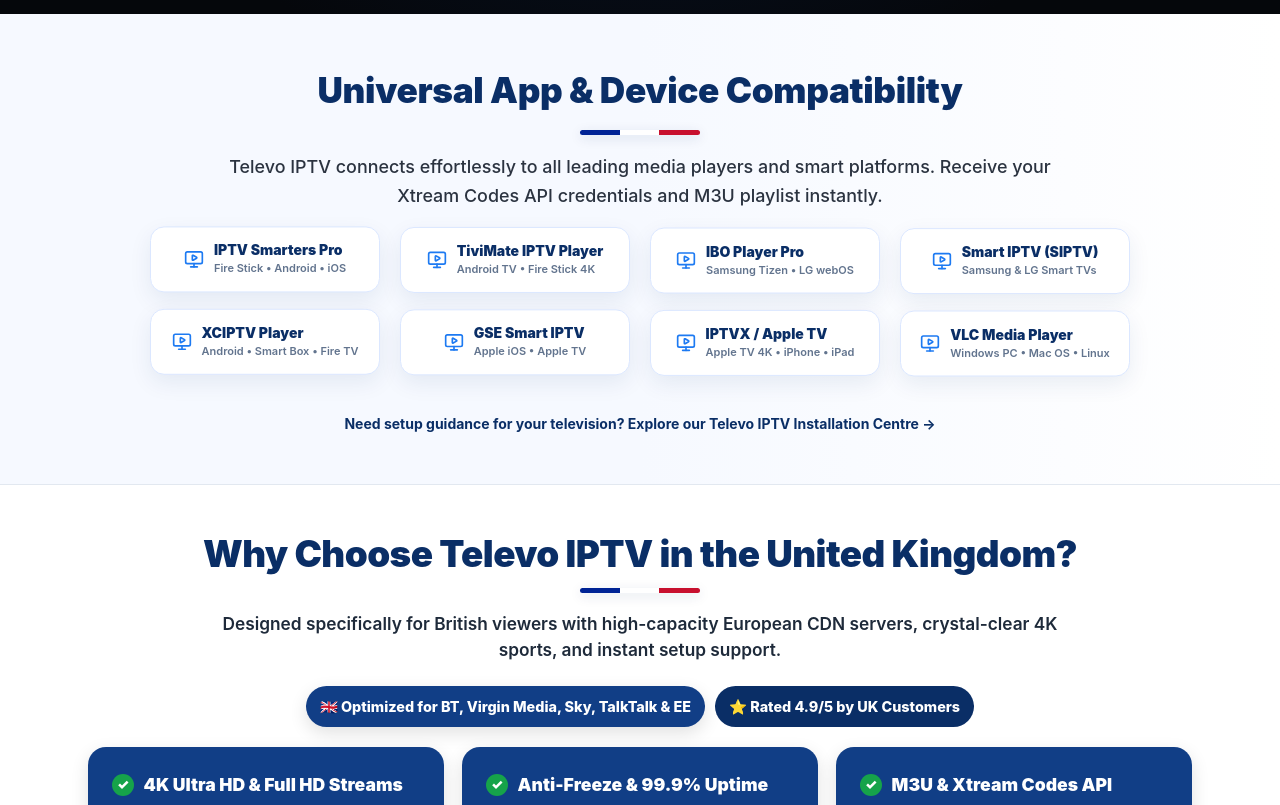
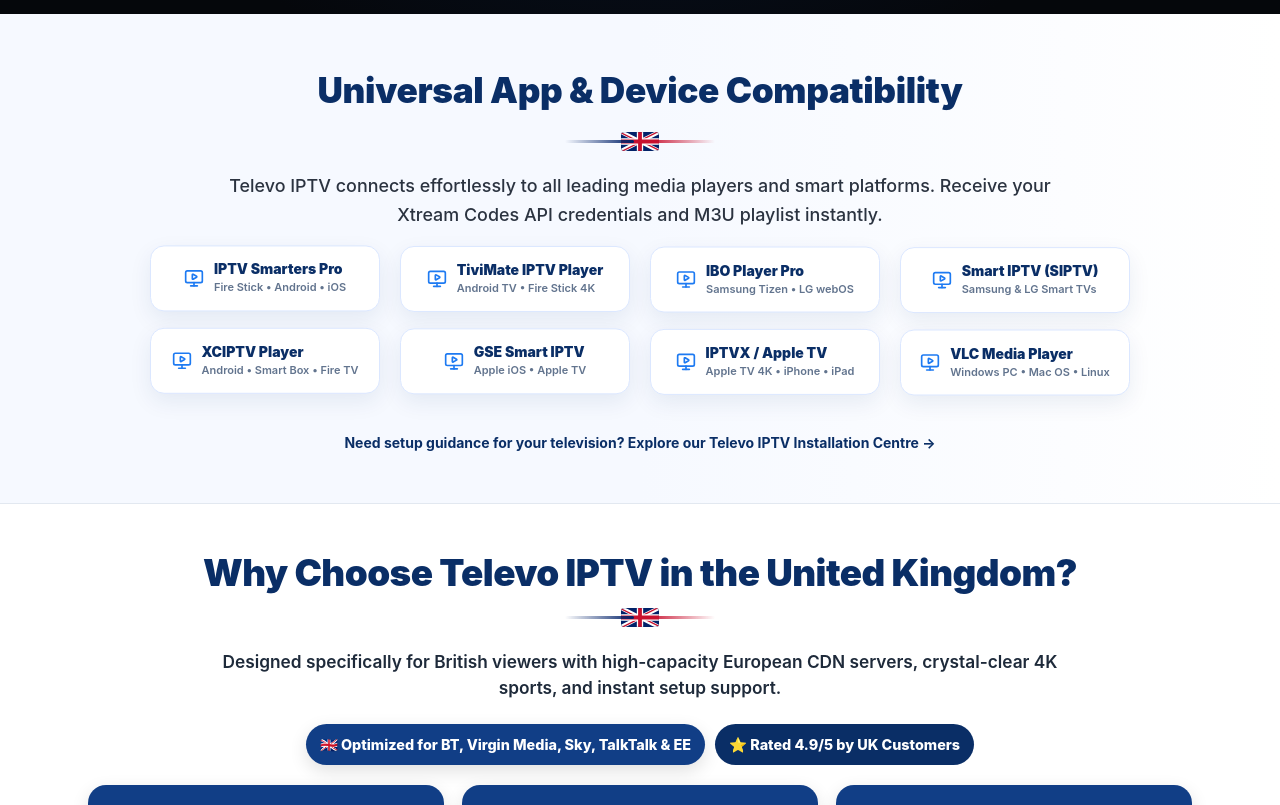
Before and after one commit to AIDATFARES/Televo-IPTV, a Next.js app: page / in a window 1280 px wide. Shown: the part 820-1625 px from the top of the page. Built offline with nearby package versions, Linux system fonts and the light colour scheme.

Commit message:
feat: replace underline bar with authentic United Kingdom Union Jack flag badge

```diff
--- a/src/index.css
+++ b/src/index.css
@@ -12,7 +12,7 @@
   --radius-xl: 22px;
   --shadow-sm: 0 6px 18px rgba(0, 0, 0, 0.12);
   --shadow-md: 0 12px 28px rgba(0, 0, 0, 0.16);
-  --uk-underline: linear-gradient(90deg, #002395 0 33%, #FFFFFF 33% 66%, #C8102E 66% 100%);
+  --uk-underline: url("/uk-flag-badge.svg");
 }
 
 html {
@@ -31,14 +31,59 @@ body {
   line-height: 1.6;
 }
 
-/* ===== UK FLAG ACCENT BAR ===== */
+/* ===== GENUINE UNITED KINGDOM (UNION JACK) FLAG ACCENT DIVIDER ===== */
 .uk-underline, .u, .underline-bar {
-  width: 120px;
-  height: 5px;
-  margin: 12px auto 18px;
-  border-radius: 999px;
-  background: var(--uk-underline) !important;
-  box-shadow: 0 3px 12px rgba(10, 46, 102, 0.15);
+  display: flex !important;
+  align-items: center !important;
+  justify-content: center !important;
+  gap: 12px !important;
+  width: 150px !important;
+  height: 22px !important;
+  margin: 12px auto 20px !important;
+  background-color: transparent !important;
+  background-image: url("/uk-flag-badge.svg") !important;
+  background-repeat: no-repeat !important;
+  background-position: center !important;
+  background-size: 38px 19px !important;
+  box-shadow: none !important;
+  position: relative !important;
+}
+
+.uk-underline::before,
+.uk-underline::after {
+  content: "" !important;
+  flex: 1 !important;
+  height: 2.5px !important;
+  border-radius: 999px !important;
+}
+
+.uk-underline::before {
+  background: linear-gradient(90deg, transparent, #012169) !important;
+}
+
+.uk-underline::after {
+  background: linear-gradient(90deg, #C8102E, transparent) !important;
+}
+
+/* Enhancements on dark blue background sections */
+.aii-how .uk-underline::before,
+#footNL .uk-underline::before,
+.rs-proof-nl .uk-underline::before,
+.aii-hero .uk-underline::before {
+  background: linear-gradient(90deg, transparent, #60a5fa) !important;
+}
+
+.aii-how .uk-underline::after,
+#footNL .uk-underline::after,
+.rs-proof-nl .uk-underline::after,
+.aii-hero .uk-underline::after {
+  background: linear-gradient(90deg, #ef4444, transparent) !important;
+}
+
+.uk-underline.\!mx-0 {
+  margin-left: 0 !important;
+  margin-right: auto !important;
+  justify-content: flex-start !important;
 }
 
 /* ===== HEADER STYLING (EXACT codeiptvs.fr) ===== */
```
Also changed, not shown: public/uk-flag-badge.svg (added), public/uk-flag.svg (added).
